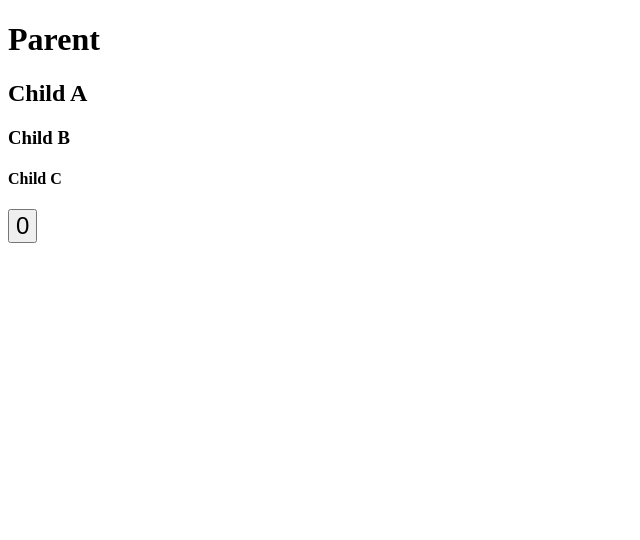
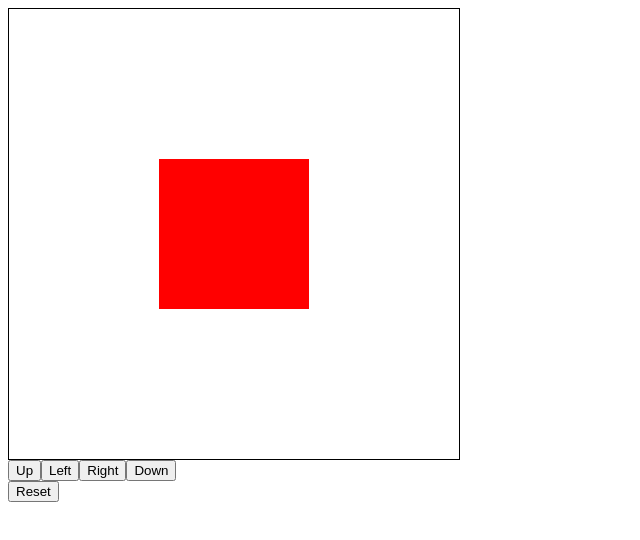
Before and after one commit to sanjaysaravanan/fsd58we-t-react, a React (Vite) app: page / in a window 1280 px wide. Shown: the top 540 px of the page, without its empty margins (0-640 px from the left). Built offline with nearby package versions, Linux system fonts and the light colour scheme.

Commit message:
added useRed, useREducer & context

```diff
--- /dev/null
+++ b/src/Components/ContextAPI/Context.jsx
@@ -0,0 +1,60 @@
+import { createContext, useContext, useState } from "react";
+
+// Creation of a new context
+const CountContext = createContext(null);
+
+const ChildC = () => {
+  // consume / subscribe from child
+  const contextObj = useContext(CountContext);
+
+  return (
+    <>
+      <h4>Child C</h4>
+      {console.log("Child C rendering", contextObj)}
+
+      <button onClick={contextObj.handleInc} style={{ fontSize: 24 }}>
+        {contextObj.count}
+      </button>
+    </>
+  );
+};
+
+const ChildB = () => {
+  return (
+    <>
+      <h3>Child B</h3>
+      {console.log("Child B rendering")}
+
+      <ChildC />
+    </>
+  );
+};
+
+const ChildA = () => {
+  return (
+    <>
+      <h2>Child A</h2>
+      {console.log("Child A rendering")}
+
+      <ChildB />
+    </>
+  );
+};
+
+const Parent = () => {
+  // How to change the context
+  const [count, setCount] = useState(999);
+
+  const handleInc = () => {
+    setCount(count + 1);
+  };
+
+  return (
+    // Providing a Context to a component
+    <CountContext.Provider value={{ count, handleInc }}>
+      <ChildA />
+    </CountContext.Provider>
+  );
+};
+
+export default Parent;
--- /dev/null
+++ b/src/Components/ThemeComponent/ThemeComponent.jsx
@@ -0,0 +1,88 @@
+import { useContext, useState } from "react";
+import ThemeContext from "./ThemeContext";
+
+const ThemeComponent = () => {
+  const modeObj = useContext(ThemeContext);
+
+  return (
+    <div
+      style={{
+        backgroundColor: modeObj.mode === "light" ? "white" : "black",
+        color: modeObj.mode === "light" ? "black" : "white",
+        height: "100vh",
+      }}
+    >
+      <header
+        style={{
+          position: "fixed",
+          top: 0,
+          left: 0,
+          width: "100%",
+          height: 75,
+          borderBottom: "1px solid",
+          backgroundColor: "inherit",
+        }}
+      >
+        <h2>Simple Header</h2>
+        <button
+          onClick={modeObj.changeMode}
+          style={{
+            float: "right",
+            position: "absolute",
+            top: 10,
+            right: 5,
+            color: "inherit",
+            backgroundColor: "inherit",
+            borderColor: "inherit",
+          }}
+        >
+          {modeObj.mode === "light" ? "Dark" : "Light"}
+        </button>
+      </header>
+      <aside
+        style={{
+          position: "fixed",
+          top: 76,
+          left: 0,
+          width: "200px",
+          height: "calc(100vh - 75px)",
+          borderRight: "1px solid",
+          backgroundColor: "inherit",
+        }}
+      >
+        <h3>Simple Sidebar</h3>
+      </aside>
+      <main
+        style={{
+          marginTop: 75,
+          padding: 16,
+          marginLeft: 200,
+          backgroundColor: "inherit",
+          height: "calc(100vh - 75px)",
+        }}
+      >
+        <h3>Simple Content</h3>
+      </main>
+    </div>
+  );
+};
+
+const Parent = () => {
+  const [mode, setMode] = useState("light");
+
+  const changeMode = () => {
+    if (mode === "light") {
+      setMode("dark");
+    } else {
+      setMode("light");
+    }
+  };
+
+  return (
+    <ThemeContext.Provider value={{ mode, changeMode }}>
+      <ThemeComponent />
+    </ThemeContext.Provider>
+  );
+};
+
+export default Parent;
--- /dev/null
+++ b/src/Components/ThemeComponent/ThemeContext.js
@@ -0,0 +1,5 @@
+import { createContext } from "react";
+
+const ThemeContext = createContext(null);
+
+export default ThemeContext;
--- /dev/null
+++ b/src/Components/UseReducer/MoveGame.jsx
@@ -0,0 +1,82 @@
+import { useReducer } from "react";
+
+const initialState = {
+  top: 150,
+  left: 150,
+};
+
+const reducerFunc = (state = initialState, action) => {
+  switch (action) {
+    case "move_top":
+      if (state.top !== 0) {
+        return {
+          ...state,
+          top: state.top - 150,
+        };
+      }
+      return state;
+    case "move_down":
+      if (state.top !== 300) {
+        return {
+          ...state,
+          top: state.top + 150,
+        };
+      }
+      return state;
+    case "move_left":
+      if (state.left !== 0) {
+        return {
+          ...state,
+          left: state.left - 150,
+        };
+      }
+      return state;
+    case "move_right":
+      if (state.left !== 300) {
+        return {
+          ...state,
+          left: state.left + 150,
+        };
+      }
+      return state;
+    default:
+      return state;
+  }
+};
+
+const MoveGame = () => {
+  const [position, dispatch] = useReducer(reducerFunc, initialState);
+
+  return (
+    <>
+      <div
+        style={{
+          height: "450px",
+          width: "450px",
+          border: "1px solid",
+          position: "relative",
+        }}
+      >
+        <div
+          style={{
+            height: "150px",
+            width: "150px",
+            position: "absolute",
+            backgroundColor: "red",
+            // top: positon.top,
+            // left: positon.left
+            ...position,
+          }}
+        ></div>
+      </div>
+      <button onClick={() => dispatch("move_top")}>Up</button>
+      <button onClick={() => dispatch("move_left")}>Left</button>
+      <button onClick={() => dispatch("move_right")}>Right</button>
+      <button onClick={() => dispatch("move_down")}>Down</button>
+      <br />
+      <button>Reset</button>
+    </>
+  );
+};
+
+export default MoveGame;
--- /dev/null
+++ b/src/Components/UseReducer/UseReducer.jsx
@@ -0,0 +1,50 @@
+import { useReducer } from "react";
+// Reducer Function
+// returns the modified values based on a set of instructions
+
+// state - initial
+// action - which be an object, string, or anything
+
+// Inc or Decrease a count value
+
+const initialState = {
+  count: 0,
+};
+
+const reducerFunc = (state = initialState, action) => {
+  switch (action) {
+    case "increase":
+      return {
+        ...state,
+        count: state.count + 1,
+      };
+    case "decrease":
+      return {
+        ...state,
+        count: state.count - 1,
+      };
+    case "reset":
+      return {
+        ...state,
+        count: 0,
+      };
+    default:
+      return state;
+  }
+};
+
+const UseReducer = () => {
+  // works like upgraded version of useState
+  const [state, dispatch] = useReducer(reducerFunc, initialState);
+
+  return (
+    <>
+      <button onClick={() => dispatch("increase")}>+</button>
+      <button onClick={() => dispatch("reset")}>Reset</button>
+      <button onClick={() => dispatch("decrease")}>-</button>
+      <h1>{state.count}</h1>
+    </>
+  );
+};
+
+export default UseReducer;
--- /dev/null
+++ b/src/Components/UseRef/ImageScrollInto.jsx
@@ -0,0 +1,77 @@
+import { useRef } from "react";
+
+const teachers = [
+  {
+    id: 1,
+    name: "Alice Johnson",
+    dept: "Mathematics",
+    role: "Professor",
+    image:
+      "https://img.freepik.com/free-photo/teacher-doing-english-lesson-online-his-students_23-2148963017.jpg",
+    isSenior: true,
+    duration: {
+      start: "2015",
+      end: "2019",
+    },
+  },
+  {
+    id: 2,
+    name: "David Smith",
+    dept: "Physics",
+    role: "Assistant Professor",
+    image:
+      "https://img.freepik.com/free-photo/smiley-teacher-holding-tablet_23-2148668619.jpg",
+    isSenior: false,
+    duration: {
+      start: "2015",
+      end: "2019",
+    },
+  },
+  {
+    id: 3,
+    name: "Eva Brown",
+    dept: "Chemistry",
+    role: "Lecturer",
+    image:
+      "https://img.freepik.com/premium-photo/smiley-teacher-standing-classroom_23-2148668557.jpg",
+    isSenior: false,
+    duration: {
+      start: "2015",
+      end: "2019",
+    },
+  },
+];
+
+const ImageScrollInto = () => {
+  const imgOneRef = useRef(null);
+  const imgTwoRef = useRef(null);
+  const imgThreeRef = useRef(null);
+
+  const refArr = [imgOneRef, imgTwoRef, imgThreeRef];
+
+  const showImage = (imgRef) => {
+    imgRef.current.scrollIntoView({
+      behavior: "smooth",
+      block: "nearest",
+      inline: "center",
+    });
+  };
+
+  return (
+    <div>
+      <button onClick={() => showImage(imgOneRef)}>Image 1</button>
+      <button onClick={() => showImage(imgTwoRef)}>Image 2</button>
+      <button onClick={() => showImage(imgThreeRef)}>Image 3</button>
+      {teachers.map((teacher, i) => (
+        <img
+          ref={refArr[i]}
+          src={teacher.image}
+          key={teacher.id}
+          style={{ height: 450, width: 600, objectFit: "contain" }}
+        />
+      ))}
+    </div>
+  );
+};
+
+export default ImageScrollInto;
--- /dev/null
+++ b/src/Components/UseRef/UseRef.jsx
@@ -0,0 +1,43 @@
+import { useRef } from "react";
+
+const UseRef = () => {
+  const ref = useRef(0);
+
+  const inpRef = useRef(null);
+
+  const handleClick = () => {
+    ref.current = ref.current + 1;
+    alert(ref.current); // initial value that was placed in useRef
+
+    console.log(inpRef.current);
+  };
+
+  const handleFocus = (e) => {
+    console.log(e.target);
+    console.log(inpRef.current);
+  };
+
+  const focusViaBtn = () => {
+    inpRef.current.focus();
+  };
+
+  return (
+    <div>
+      <input
+        ref={inpRef}
+        onFocus={handleFocus}
+        type="text"
+        placeholder="Enter Something"
+      />
+
+      <button onClick={focusViaBtn}>Click To Focus On the Input</button>
+      <br />
+      <br />
+      <button onClick={handleClick}>
+        Click To See the Value {ref.current}
+      </button>
+    </div>
+  );
+};
+
+export default UseRef;
--- a/src/main-two.jsx
+++ b/src/main-two.jsx
@@ -3,6 +3,12 @@ import MainApp from "./Components/ReusableComps/ReusableComponents";
 import LifeCycle from "./Components/LifeCycle/LifeCycle";
 import PropsDrilling from "./Components/PropsDrilling/PropsDrilling";
 import AvoidPropsDrilling from "./Components/PropsDrilling/AvoidPropsDrilling";
+import LearnContext from "./Components/ContextAPI/Context";
+import ThemeComponent from "./Components/ThemeComponent/ThemeComponent";
+import UseRef from "./Components/UseRef/UseRef";
+import ImageScrollInto from "./Components/UseRef/ImageScrollInto";
+import UseReducer from "./Components/UseReducer/UseReducer";
+import MoveGame from "./Components/UseReducer/MoveGame";
 
 // import { Offer } from "./Components/ReusableComps/ReusableComponents";
 
@@ -11,6 +17,12 @@ ReactDOM.createRoot(document.getElementById("root")).render(
     {/* <MainApp /> */}
     {/* <LifeCycle /> */}
     {/* <PropsDrilling /> */}
-    <AvoidPropsDrilling />
+    {/* <AvoidPropsDrilling /> */}
+    {/* <LearnContext /> */}
+    {/* <ThemeComponent /> */}
+    {/* <UseRef /> */}
+    {/* <ImageScrollInto /> */}
+    {/* <UseReducer /> */}
+    <MoveGame />
   </>
 );
```
